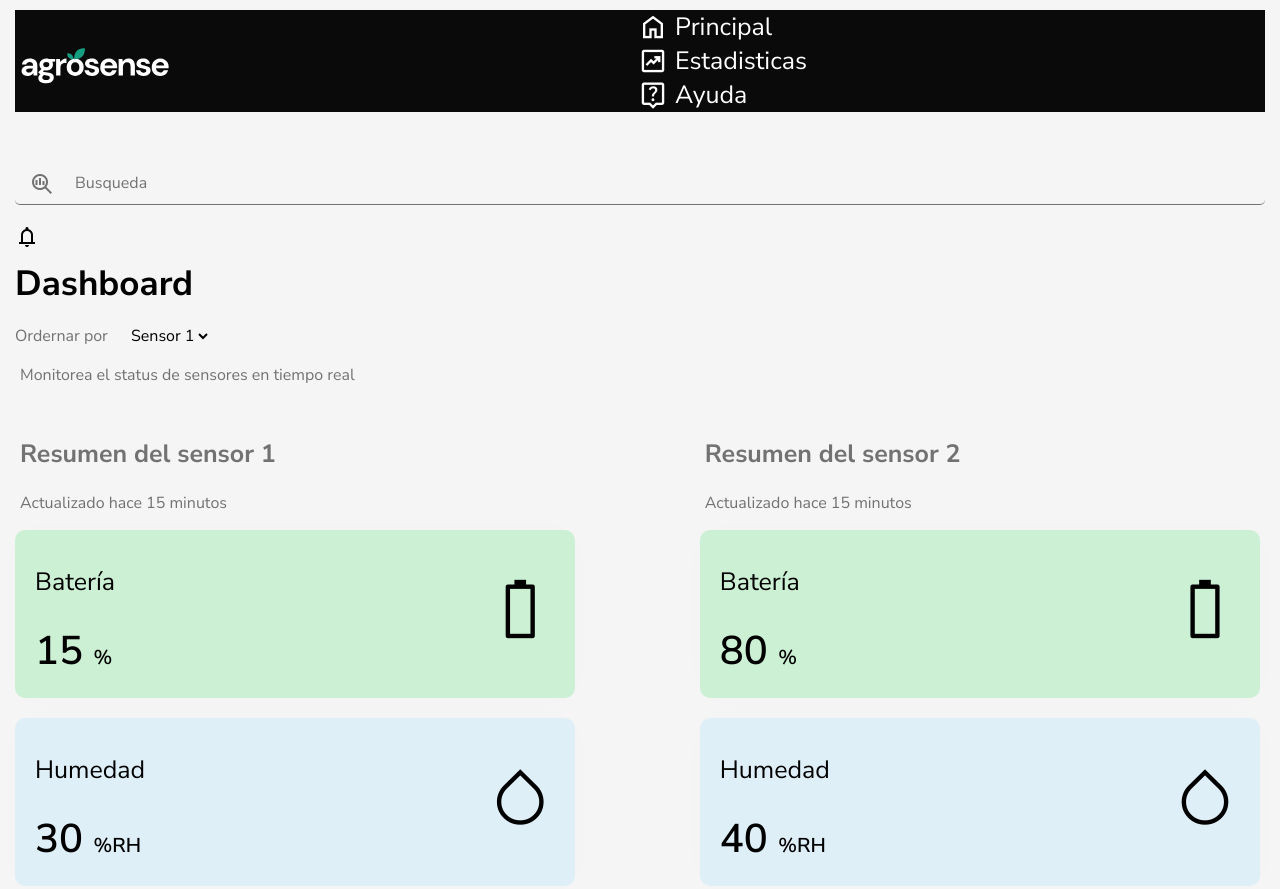
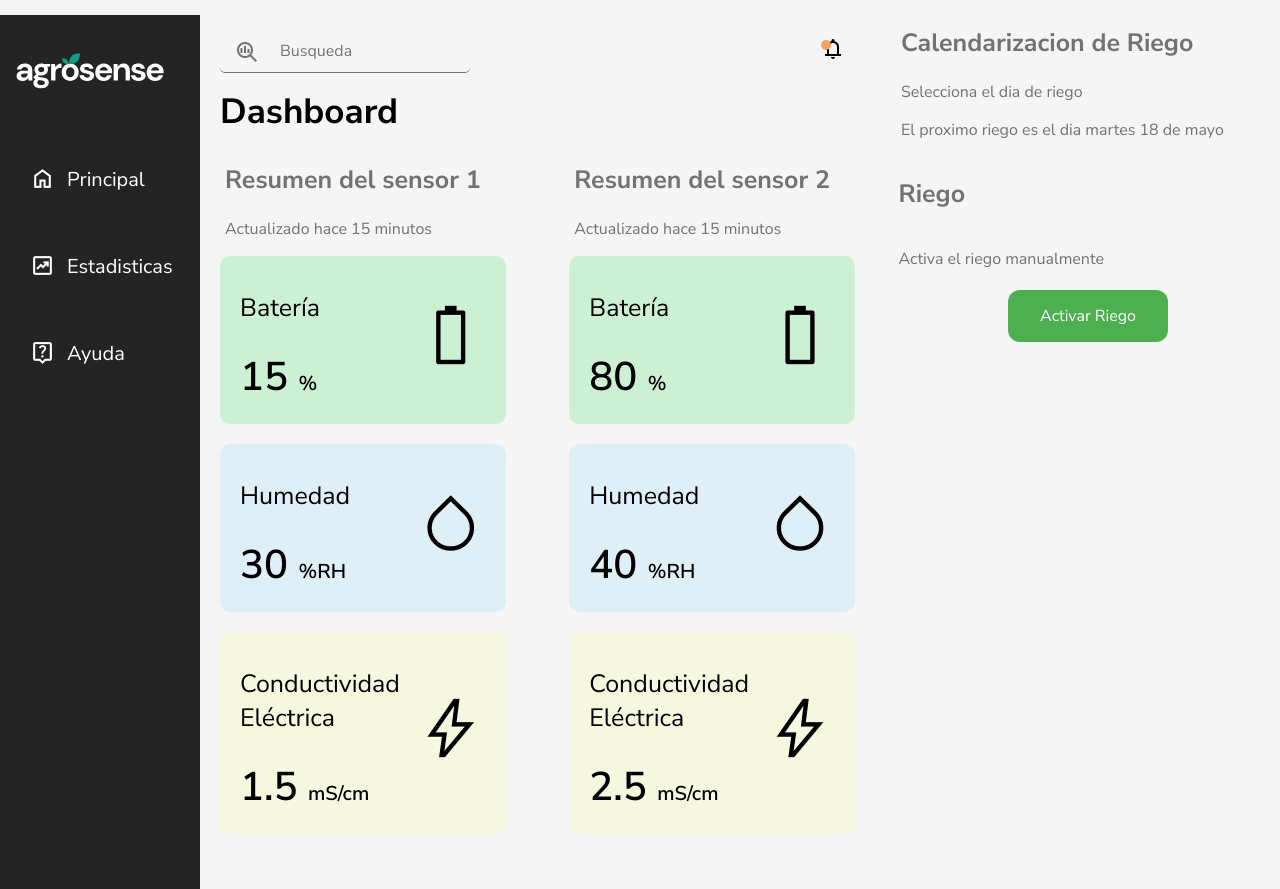
Before and after one commit to gonzalesomar/Dashboard_WebApp, a website: page index.html in a window 1280 px wide. Shown: the top 889 px of the page. After the commit the page ends 854 px from the top, so only its background shows below. Drawn offline with nearby package versions, Linux system fonts and the light colour scheme; a script that the page names is missing.

Commit message:
CSS completo con Media Query

```diff
--- a/assets/css/style.css
+++ b/assets/css/style.css
@@ -7,7 +7,7 @@ body{
     background-color: #f5f5f5;
 }
 .dashboard{
-    padding: 0px 15px;
+    padding: 0px 10px;
     margin: 0 auto;
 }
 /* ==============================================
@@ -17,12 +17,13 @@ body{
     display: flex;
     justify-content: space-between;
     width: 100%;
-    background-color: #0A0A0A;
+    background-color: #242424;
     color: #ffffff;
     margin-top: 10px;
 }
 .dashboard .navigation img{
     margin-top: 15px;
+    margin-left: 10px;
     width: 160px;
     height: 80px;
     border-radius: 10px;
@@ -30,27 +31,44 @@ body{
 .dashboard .navigation div{
     margin: auto;
 }
-.dashboard .navigation div span{
+.dashboard .navigation div .paginas{
     display: flex;
-    align-items: center;
+    justify-content: left;
+    border-radius: 5%;
+    margin: 5px 20px;
 }
 
 .dashboard .navigation div span .material-symbols-outlined {
-    margin-left: 5px;
-    margin-right: 5px;
-    font-size: 30px;
+    margin-left: 10px;
+    margin-right: 10px;
+    font-size: 25px;
+    margin-top: 10px;
+    margin-bottom: 10px;
 }
 .dashboard .navigation div span .text{
-    font-size: 25px;
+    font-size: 20px;
     margin-left: 2px;
+    margin-top: 10px;
+    margin-bottom: 10px;
+}
+
+.dashboard .navigation div .paginas:hover {
+    background-color: #c4eb5a; /* Change background color when hovering over the button */
+    color:#242424;
 }
 
 /* ==============================================
                  Main Dashboard
 ================================================= */
 /* Search */
+.dashboard .main .search{
+    display: flex;
+    justify-content: space-between;
+    align-items: center;
+}
 .dashboard .main .search form{
-    margin-top: 50px;
+    margin-top: 30px;
+    margin-bottom: 10px;
     position: relative;
 }
 .dashboard .main .search form input{
@@ -77,7 +95,20 @@ body{
 }
 .dashboard .main .search .notification span:nth-child(1){
     margin-right: 15px;
+    position: relative;
 }
+.dashboard .main .search .notification span:nth-child(1)::before{
+    content: '';
+    width: 10px;
+    height: 10px;
+    background-color: sandybrown;
+    position: absolute;
+    border-radius: 50%;
+    top: 3px;
+}
+
+
+
 /* Tittle */
 .dashboard .main .title {
     margin-bottom: 30px;
@@ -232,3 +263,49 @@ button:hover {
         width: 35%;
     }
 }
+/* Media Query 1024 px */
+@media only screen and (min-width: 1024px){
+    .dashboard{
+        padding: 0px 0px;
+        margin: 0 auto;
+    }
+    .dashboard .navigation,
+    .dashboard .navigation div span,
+    .dashboard .calendarizacion{
+        display: block;
+    }
+    .dashboard .navigation{
+        width: 200px;
+        position: fixed;
+        z-index: 5;
+        top: 5px;
+    }
+    .dashboard .navigation div span{
+        display: flex;
+    }
+    .dashboard .main{
+        top: 5px;
+        width: 50%;
+        margin-left: 220px;
+        margin-right: 20px;
+    }
+    .dashboard .calendarizacion{
+        width: 30%;
+        padding-top: 0px;
+        position: fixed;
+        top: 5px;
+        right: 0px;
+    }
+    .dashboard .calendarizacion .calendario,
+    .dashboard .calendarizacion .riego{
+        width: 100%;
+        border-radius: 10px;
+    }
+    .dashboard .navigation div{
+        margin-top: 5vh;
+        margin-bottom: 100vh;
+    }
+    .dashboard .navigation div .paginas{
+        margin-top: 5vh;
+    }
+}
--- a/index.html
+++ b/index.html
@@ -19,17 +19,17 @@
         <section class = "navigation"> <!-- Navigation-->
             <img src = "assets/img/logo_v2.svg" alt = "home logo">
             <div>
-                <span>
+                <span class = "paginas">
                     <span class="material-symbols-outlined"> home </span>
                     <span class="text">  Principal </span>
                 </span>
 
-                <span>
+                <span class = "paginas">
                     <span class="material-symbols-outlined"> chart_data </span>
                     <span class="text">  Estadisticas </span>
                 </span>
 
-                <span>
+                <span class = "paginas">
                     <span class="material-symbols-outlined"> live_help </span>
                     <span class="text">  Ayuda </span>
                 </span>
@@ -49,14 +49,14 @@
 
             <div class="title"> <!-- Title-->
                 <h1> Dashboard </h1>
-                <form action = "#">
+                <!-- <form action = "#">
                     <label for="projects"> Ordernar por </label>
                     <select name="projects" id="projects">
                         <option value="sensor1"> Sensor 1 </option>
                         <option value="sensor2"> Sensor 2 </option>
                     </select>
                 </form>
-                <p>  Monitorea el status de sensores en tiempo real</p>
+                <p>  Monitorea el status de sensores en tiempo real</p> -->
             </div> <!-- Title End-->
 
             <div class="sensors"> <!-- Sensors-->
```
